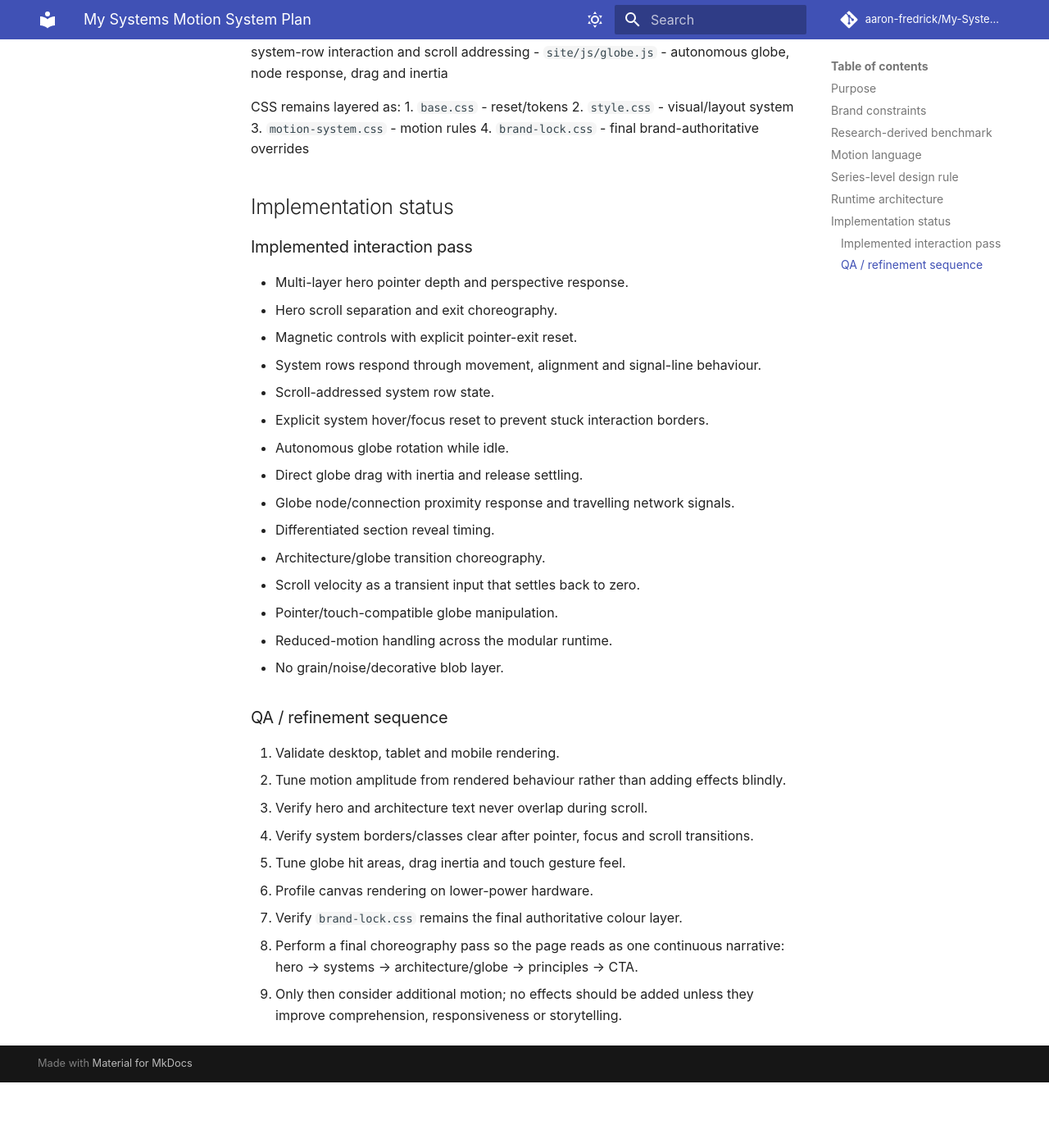
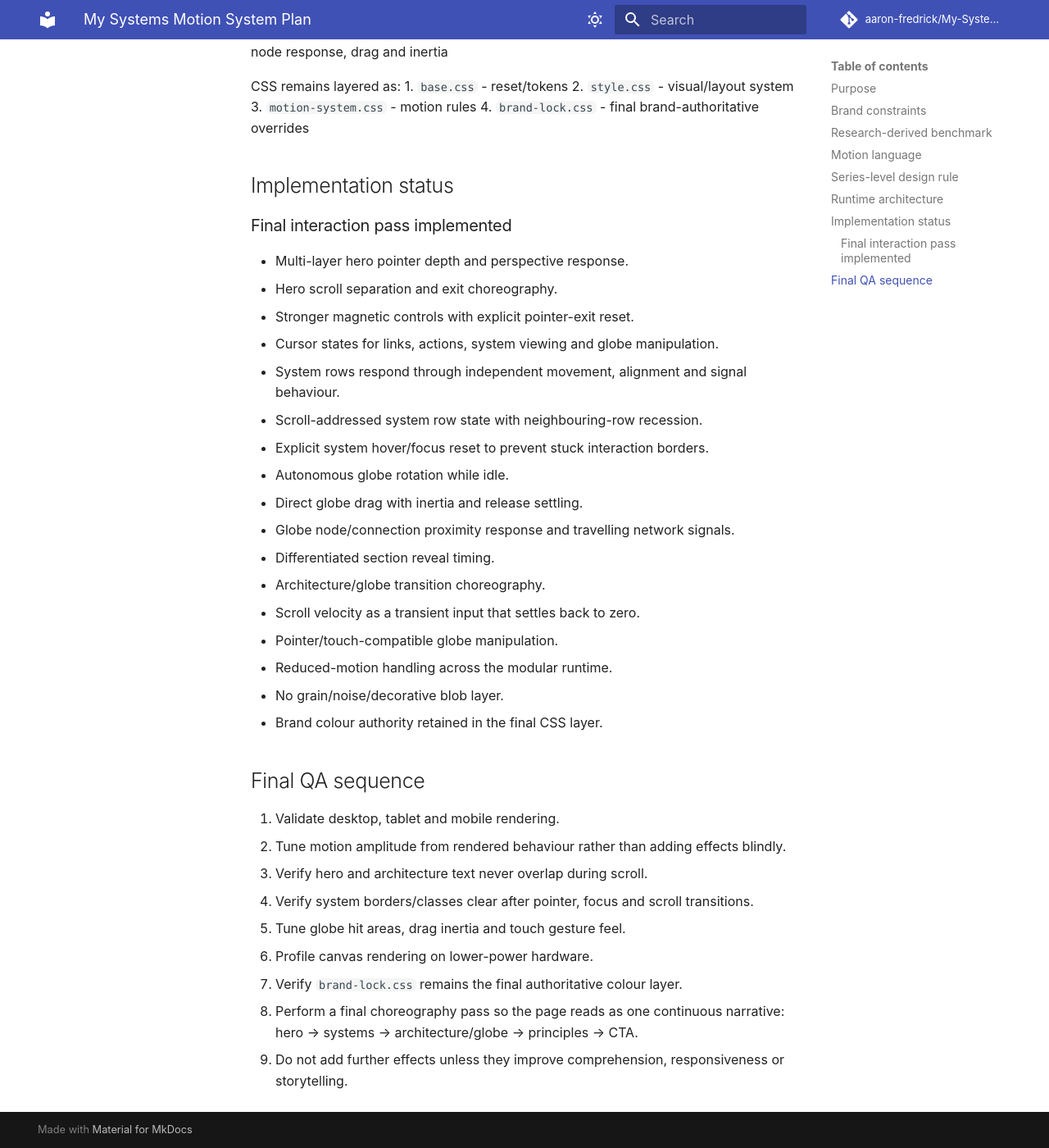
Before and after one commit to aaron-fredrick/My-Systems, an MkDocs documentation site: the page built from docs/MOTION_SYSTEM_PLAN.md, in a window 1280 px wide and 1400 px high, scrolled down 1716 px. Shown: the whole window at 82% size. Built offline with MkDocs 1.6.1 and Material for MkDocs 9.7.7, drawn with Linux system fonts in a browser that asks for light colours; comment, search, counter and statistics services are not loaded; before the commit the page ends 3036 px from its top, so only the background shows below that; some of the changed text lies outside the part shown.

Commit message:
docs: mark final interaction pass implemented

```diff
--- a/docs/MOTION_SYSTEM_PLAN.md
+++ b/docs/MOTION_SYSTEM_PLAN.md
@@ -52,12 +52,13 @@ CSS remains layered as:
 4. `brand-lock.css` - final brand-authoritative overrides
 
 ## Implementation status
-### Implemented interaction pass
+### Final interaction pass implemented
 - Multi-layer hero pointer depth and perspective response.
 - Hero scroll separation and exit choreography.
-- Magnetic controls with explicit pointer-exit reset.
-- System rows respond through movement, alignment and signal-line behaviour.
-- Scroll-addressed system row state.
+- Stronger magnetic controls with explicit pointer-exit reset.
+- Cursor states for links, actions, system viewing and globe manipulation.
+- System rows respond through independent movement, alignment and signal behaviour.
+- Scroll-addressed system row state with neighbouring-row recession.
 - Explicit system hover/focus reset to prevent stuck interaction borders.
 - Autonomous globe rotation while idle.
 - Direct globe drag with inertia and release settling.
@@ -68,8 +69,9 @@ CSS remains layered as:
 - Pointer/touch-compatible globe manipulation.
 - Reduced-motion handling across the modular runtime.
 - No grain/noise/decorative blob layer.
+- Brand colour authority retained in the final CSS layer.
 
-### QA / refinement sequence
+## Final QA sequence
 1. Validate desktop, tablet and mobile rendering.
 2. Tune motion amplitude from rendered behaviour rather than adding effects blindly.
 3. Verify hero and architecture text never overlap during scroll.
@@ -78,4 +80,4 @@ CSS remains layered as:
 6. Profile canvas rendering on lower-power hardware.
 7. Verify `brand-lock.css` remains the final authoritative colour layer.
 8. Perform a final choreography pass so the page reads as one continuous narrative: hero -> systems -> architecture/globe -> principles -> CTA.
-9. Only then consider additional motion; no effects should be added unless they improve comprehension, responsiveness or storytelling.
+9. Do not add further effects unless they improve comprehension, responsiveness or storytelling.
```
Also changed, not shown: other parts of docs/MOTION_SYSTEM_PLAN.md (+1 -1 lines).
